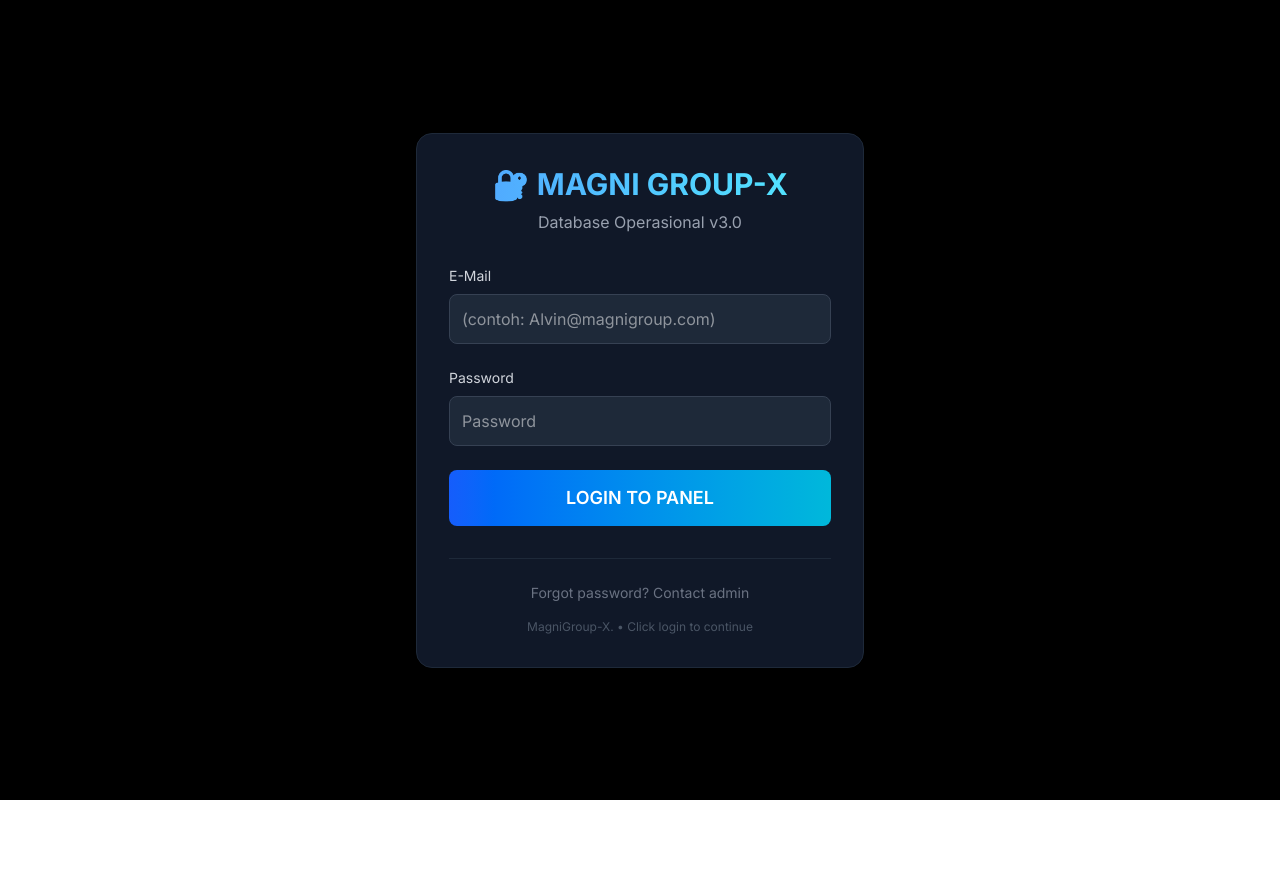
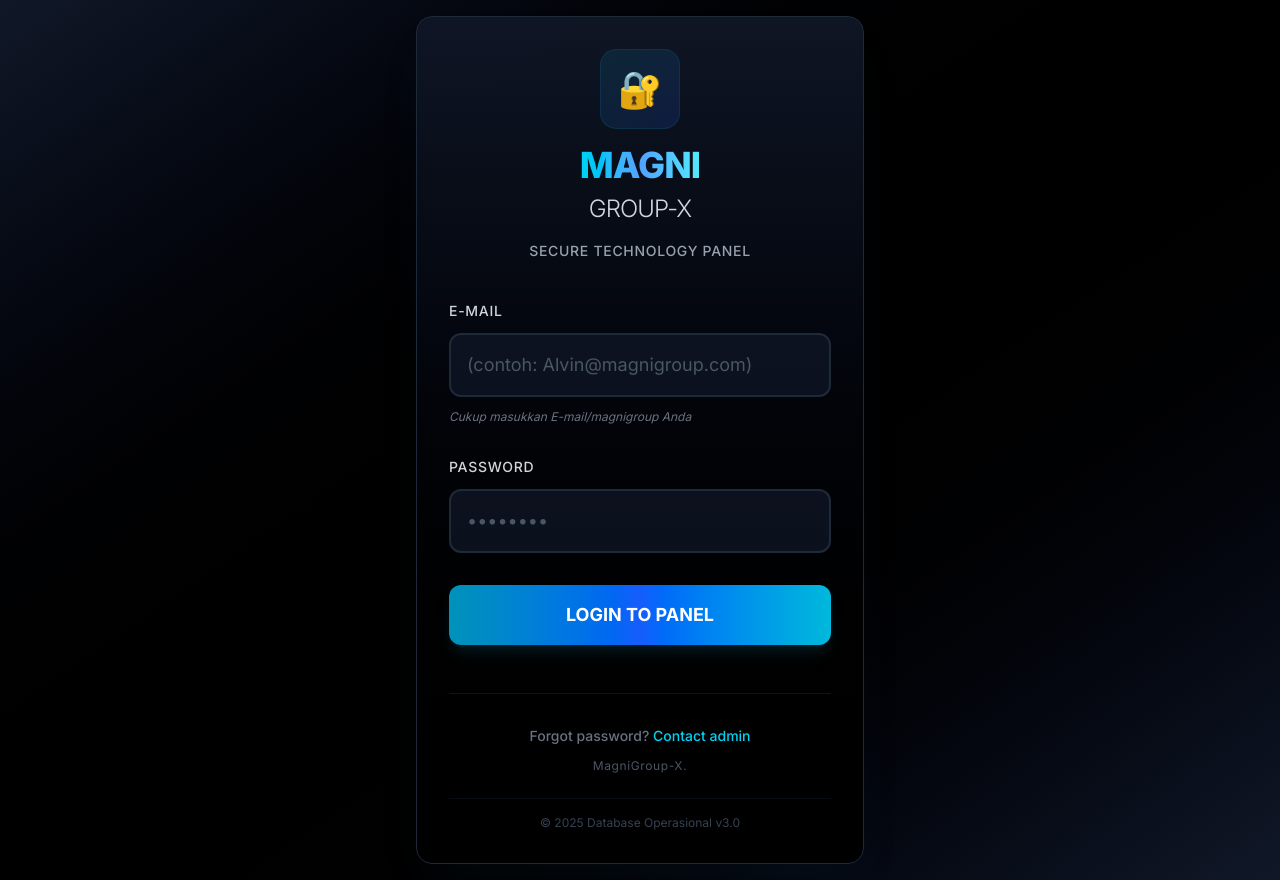
Before and after one commit to vinsatyargha-pixel/company-login-panel, a Next.js app: page /login in a window 1280 px wide. Before the commit the page ends 800 px from the top, so only its background shows below. Built offline with nearby package versions, Linux system fonts and the light colour scheme.

Commit message:
Kembalikan tampilan login yang profesional

```diff
--- a/app/login/page.js
+++ b/app/login/page.js
@@ -1,4 +1,3 @@
-// app/login/page.js - NO CALLBACK NEEDED
 "use client";
 
 import { useState } from "react";
@@ -6,88 +5,100 @@ import { useState } from "react";
 export default function LoginPage() {
   const [email, setEmail] = useState("");
   const [password, setPassword] = useState("");
-  const [loading, setLoading] = useState(false);
 
   const handleLogin = (e) => {
     e.preventDefault();
-    setLoading(true);
 
-    console.log("Login with:", email);
+    // Save to localStorage
+    localStorage.setItem("magni_auth", "true");
+    localStorage.setItem("magni_user", email || "Admin");
 
-    // Simple auth - always work
-    if (typeof window !== "undefined") {
-      localStorage.setItem("magni_auth", "true");
-      localStorage.setItem("magni_user", email || "admin@magni.com");
-      localStorage.setItem("magni_email", email || "admin@magni.com");
-    }
-
-    // Redirect with timeout to show loading
-    setTimeout(() => {
+    // Redirect to dashboard
     window.location.href = "/dashboard";
-    }, 500);
   };
 
   return (
-    <div className="min-h-screen bg-black text-white flex items-center justify-center p-4">
-      <div className="w-full max-w-md bg-gray-900 border border-gray-800 rounded-2xl p-8">
-        <div className="text-center mb-8">
-          <h1 className="text-3xl font-bold bg-gradient-to-r from-blue-400 to-cyan-300 bg-clip-text text-transparent">
-            🔐 MAGNI GROUP-X
+    <div className="min-h-screen bg-gradient-to-br from-gray-900 via-black to-gray-900 text-white flex items-center justify-center p-4">
+      <div className="w-full max-w-md bg-gradient-to-b from-gray-900/90 to-black/90 backdrop-blur-sm border border-gray-800 rounded-2xl p-8 shadow-2xl shadow-cyan-900/10">
+        {/* HEADER */}
+        <div className="text-center mb-10">
+          <div className="mb-6">
+            <div className="inline-flex items-center justify-center w-20 h-20 bg-gradient-to-br from-cyan-900/30 to-blue-900/30 border border-cyan-800/30 rounded-2xl mb-4">
+              <span className="text-4xl">🔐</span>
+            </div>
+            <h1 className="text-4xl font-extrabold tracking-tight">
+              <span className="bg-gradient-to-r from-cyan-400 via-blue-400 to-cyan-300 bg-clip-text text-transparent">
+                MAGNI
+              </span>
+              <span className="block text-2xl font-light text-gray-300 mt-2">GROUP-X</span>
             </h1>
-          <p className="text-gray-400 mt-2">Database Operasional v3.0</p>
+            <p className="text-gray-400 text-sm mt-4 tracking-wider font-medium">
+              SECURE TECHNOLOGY PANEL
+            </p>
+          </div>
         </div>
 
-        <form onSubmit={handleLogin}>
-          <div className="mb-6">
-            <label className="block text-sm text-gray-300 mb-2">E-Mail</label>
+        {/* FORM */}
+        <form onSubmit={handleLogin} className="space-y-8">
+          {/* EMAIL FIELD */}
+          <div className="space-y-3">
+            <label className="block text-sm font-medium text-gray-300 uppercase tracking-wider">
+              E-Mail
+            </label>
+            <div className="relative">
               <input
                 type="email"
                 value={email}
                 onChange={(e) => setEmail(e.target.value)}
-              className="w-full p-3 bg-gray-800 border border-gray-700 rounded-lg focus:border-cyan-500 focus:ring-1 focus:ring-cyan-500"
+                className="w-full p-4 bg-gray-900/70 border-2 border-gray-800 rounded-xl text-lg placeholder-gray-600 focus:border-cyan-500 focus:ring-2 focus:ring-cyan-500/30 focus:outline-none transition-all duration-300"
                 placeholder="(contoh: Alvin@magnigroup.com)"
                 required
-              disabled={loading}
               />
             </div>
+            <p className="text-gray-500 text-xs italic mt-2">
+              Cukup masukkan E-mail/magnigroup Anda
+            </p>
+          </div>
 
-          <div className="mb-6">
-            <label className="block text-sm text-gray-300 mb-2">Password</label>
+          {/* PASSWORD FIELD */}
+          <div className="space-y-3">
+            <label className="block text-sm font-medium text-gray-300 uppercase tracking-wider">
+              Password
+            </label>
+            <div className="relative">
               <input
                 type="password"
                 value={password}
                 onChange={(e) => setPassword(e.target.value)}
-              className="w-full p-3 bg-gray-800 border border-gray-700 rounded-lg focus:border-cyan-500 focus:ring-1 focus:ring-cyan-500"
-              placeholder="Password"
+                className="w-full p-4 bg-gray-900/70 border-2 border-gray-800 rounded-xl text-lg placeholder-gray-600 focus:border-cyan-500 focus:ring-2 focus:ring-cyan-500/30 focus:outline-none transition-all duration-300"
+                placeholder="••••••••"
                 required
-              disabled={loading}
               />
             </div>
+          </div>
 
+          {/* LOGIN BUTTON */}
           <button
             type="submit"
-            disabled={loading}
-            className="w-full py-3.5 bg-gradient-to-r from-blue-600 to-cyan-500 hover:from-blue-700 hover:to-cyan-600 rounded-lg font-semibold text-lg disabled:opacity-50 transition-all duration-300 transform hover:scale-[1.02] active:scale-[0.98]"
+            className="w-full py-4 bg-gradient-to-r from-cyan-600 via-blue-600 to-cyan-500 hover:from-cyan-500 hover:via-blue-500 hover:to-cyan-400 text-white font-bold text-lg rounded-xl shadow-lg shadow-cyan-900/30 hover:shadow-xl hover:shadow-cyan-900/40 transform hover:-translate-y-0.5 transition-all duration-300 active:translate-y-0"
           >
-            {loading ? (
-              <span className="flex items-center justify-center">
-                <svg className="animate-spin h-5 w-5 mr-3" viewBox="0 0 24 24">
-                  <circle className="opacity-25" cx="12" cy="12" r="10" stroke="currentColor" strokeWidth="4" fill="none"/>
-                  <path className="opacity-75" fill="currentColor" d="M4 12a8 8 0 018-8V0C5.373 0 0 5.373 0 12h4zm2 5.291A7.962 7.962 0 014 12H0c0 3.042 1.135 5.824 3 7.938l3-2.647z"/>
-                </svg>
-                PROCESSING...
-              </span>
-            ) : "LOGIN TO PANEL"}
+            LOGIN TO PANEL
           </button>
         </form>
 
-        <div className="mt-8 pt-6 border-t border-gray-800 text-center">
-          <p className="text-gray-500 text-sm">
-            Forgot password? Contact admin
+        {/* FOOTER */}
+        <div className="mt-12 pt-8 border-t border-gray-800/50 text-center space-y-3">
+          <p className="text-gray-500 text-sm font-medium">
+            Forgot password? <span className="text-cyan-400">Contact admin</span>
           </p>
-          <p className="text-gray-600 text-xs mt-4">
-            MagniGroup-X. • Click login to continue
+          <p className="text-gray-600 text-xs tracking-wider">
+            MagniGroup-X.
           </p>
+          <div className="mt-6 pt-4 border-t border-gray-900/50">
+            <p className="text-gray-700 text-xs">
+              © 2025 Database Operasional v3.0
+            </p>
+          </div>
         </div>
       </div>
     </div>
```
Lines whose indentation alone changed are shown as unchanged.
